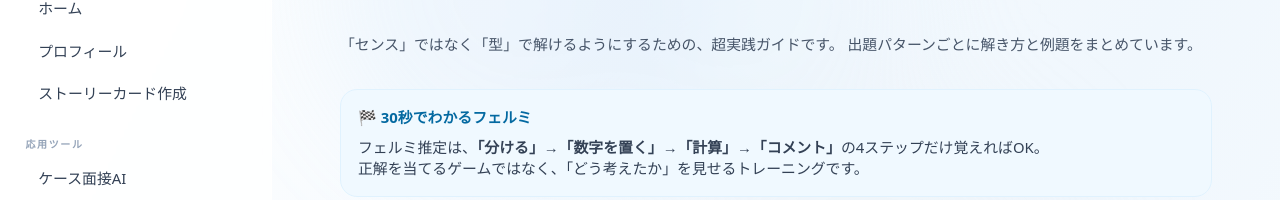
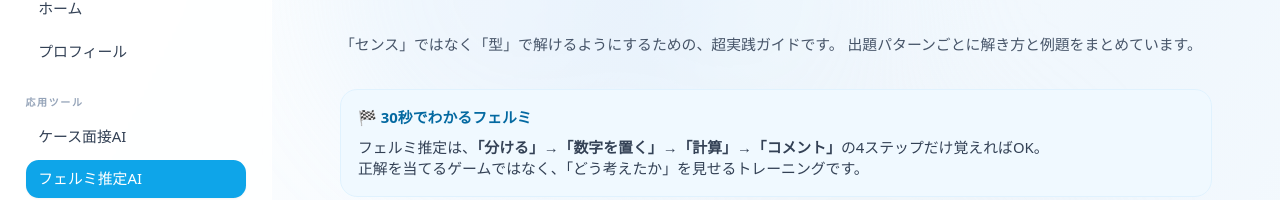
Before and after one commit to 18fey/mentor-ai, a Next.js app: page /fermi-guide in a window 1280 px wide. Shown: the part 223-423 px from the top of the page. Built offline with nearby package versions, Linux system fonts and the light colour scheme; no server answers.

Commit message:
add closed mode to homepage

```diff
--- a/components/Sidebar.tsx
+++ b/components/Sidebar.tsx
@@ -23,7 +23,6 @@ const sections: MenuSection[] = [
     items: [
       { label: "ホーム", path: "/" },
       { label: "プロフィール", path: "/profile" },
-      { label: "ストーリーカード作成", path: "/general" },
     ],
   },
   {
```
